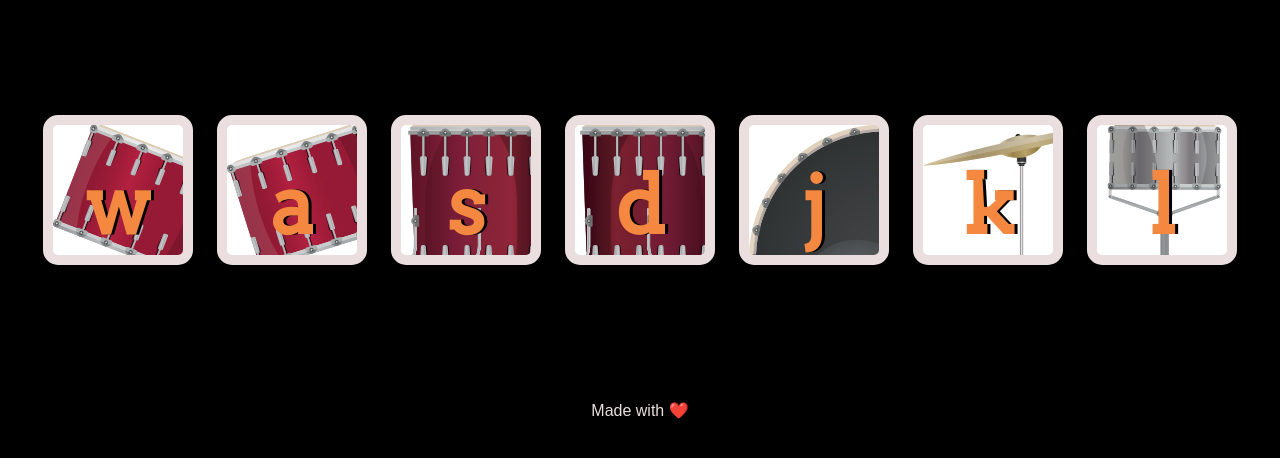
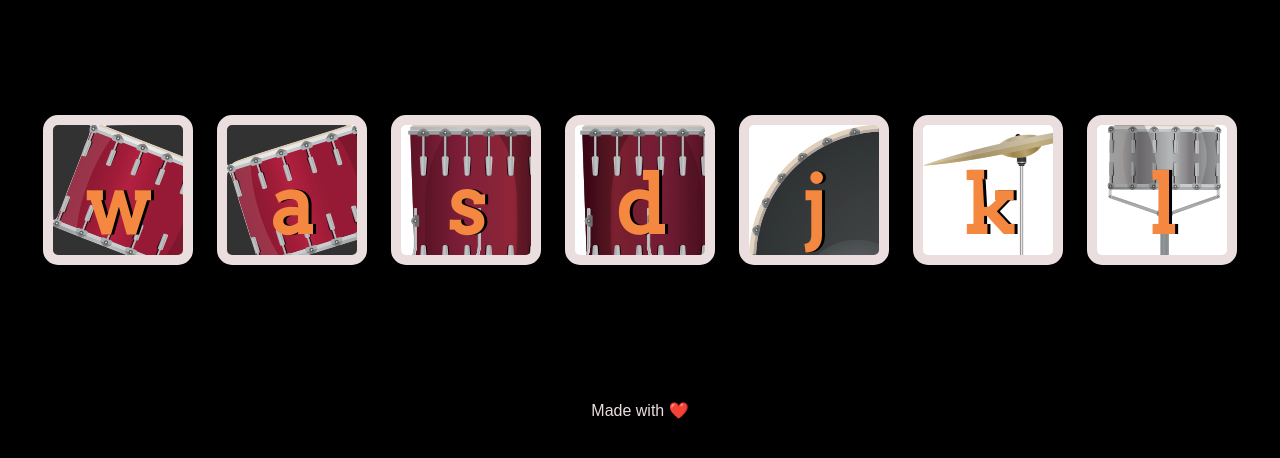
Before and after one commit to KartikChinda/taDum, a plain HTML site: page index.html in a window 1280 px wide. Shown: the part 174-632 px from the top of the page. Drawn offline with Linux system fonts and the light colour scheme.

Commit message:
Adding background to pics

```diff
--- a/styles.css
+++ b/styles.css
@@ -77,5 +77,5 @@ footer {
   height: 150px;
   text-align: center;
   margin: 10px;
-  background-color: white;
+  background-color: rgb(51, 50, 50);
 }
```
